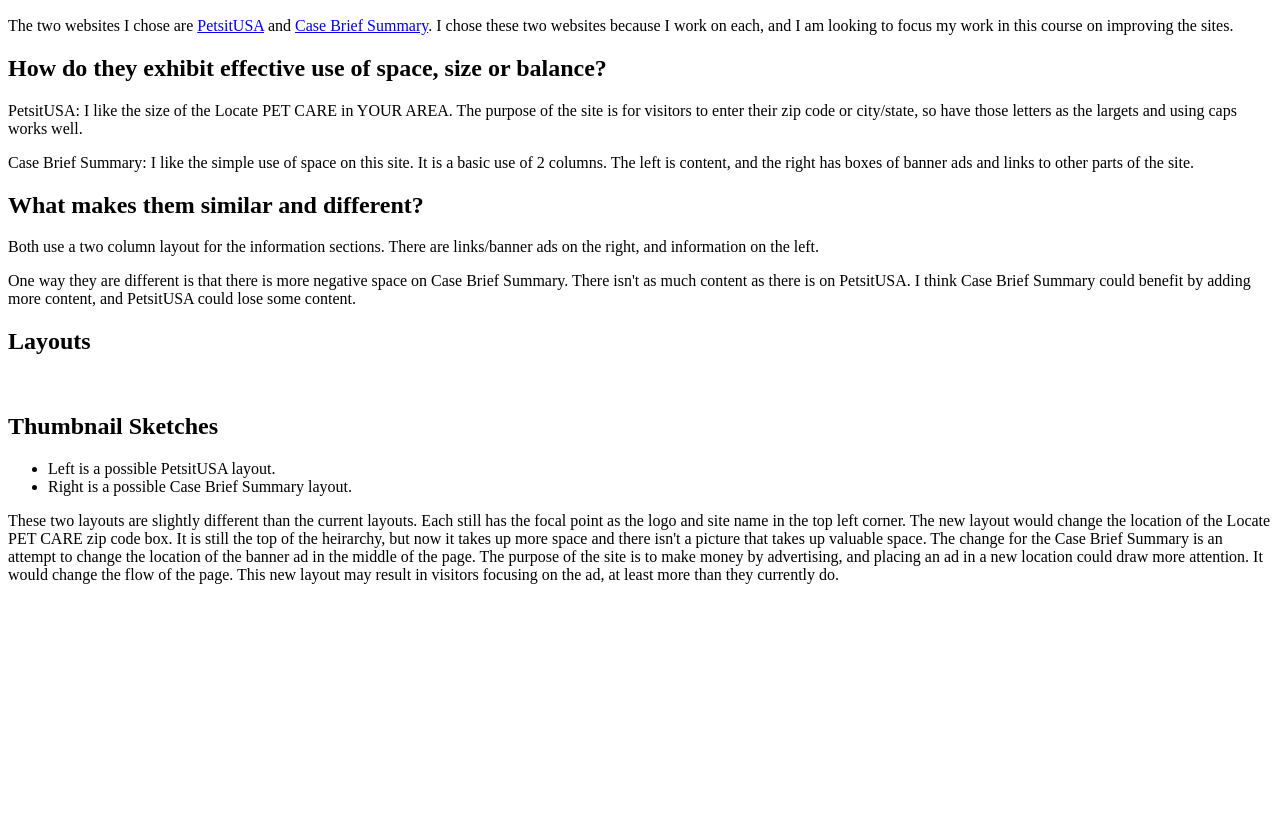
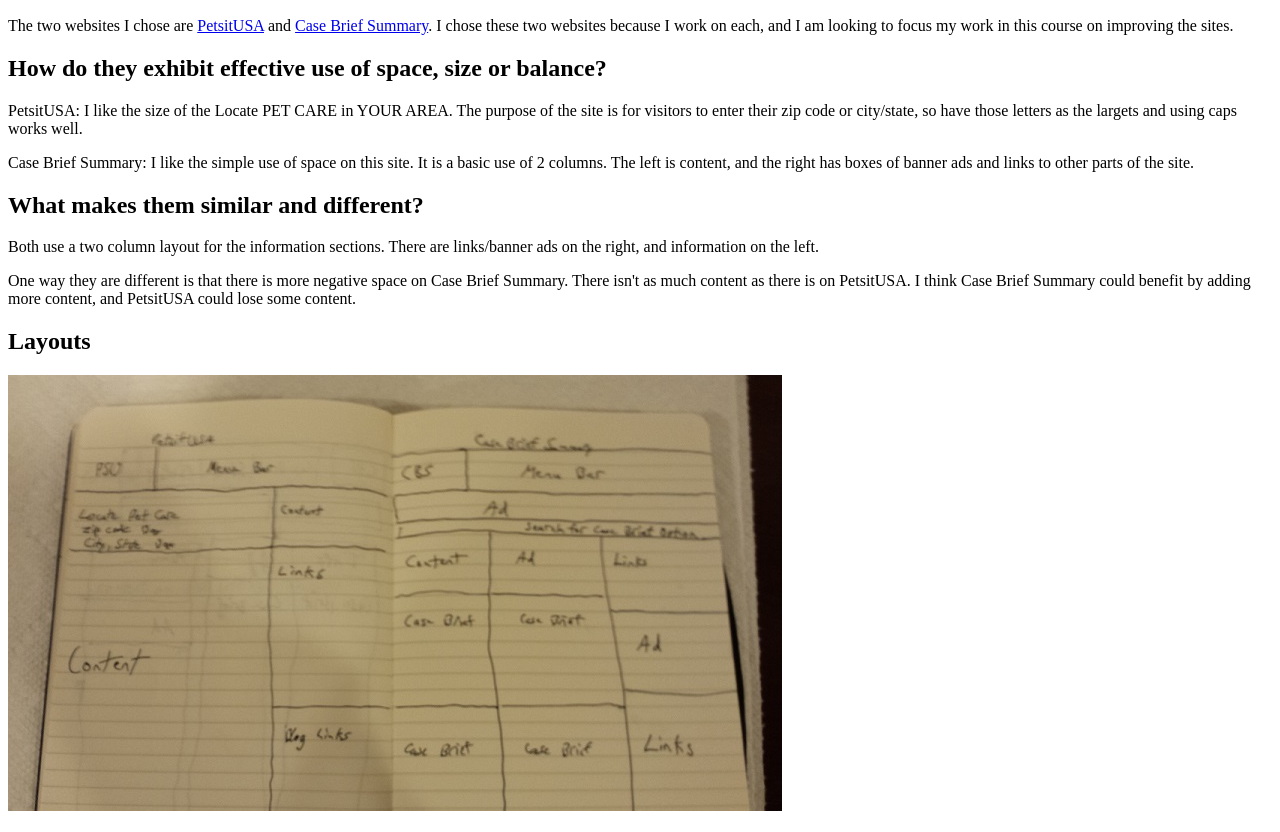
Before and after one commit to jhumbrac/ryoconnell.github.io, a plain HTML site: page Unit2/index.html in a window 1280 px wide. Shown: the part 110-942 px from the top of the page. Before the commit the page ends 800 px from the top, so only its background shows below. Drawn offline with Linux system fonts and the light colour scheme.

Commit message:
Update index.html

```diff
--- a/Unit2/index.html
+++ b/Unit2/index.html
@@ -18,7 +18,7 @@
 	<p>One way they are different is that there is more negative space on Case Brief Summary.  There isn't as much content as there is on PetsitUSA.  I think Case Brief Summary could benefit by adding more content, and PetsitUSA could lose some content.</p>
 
 	<h2>Layouts</h2>
-	<img src="images/Layout.jpg" alt="">
+	<img src="images/Layouts.jpg" alt="">
 
 	<h2>Thumbnail Sketches</h2>
 	<ul>
```
